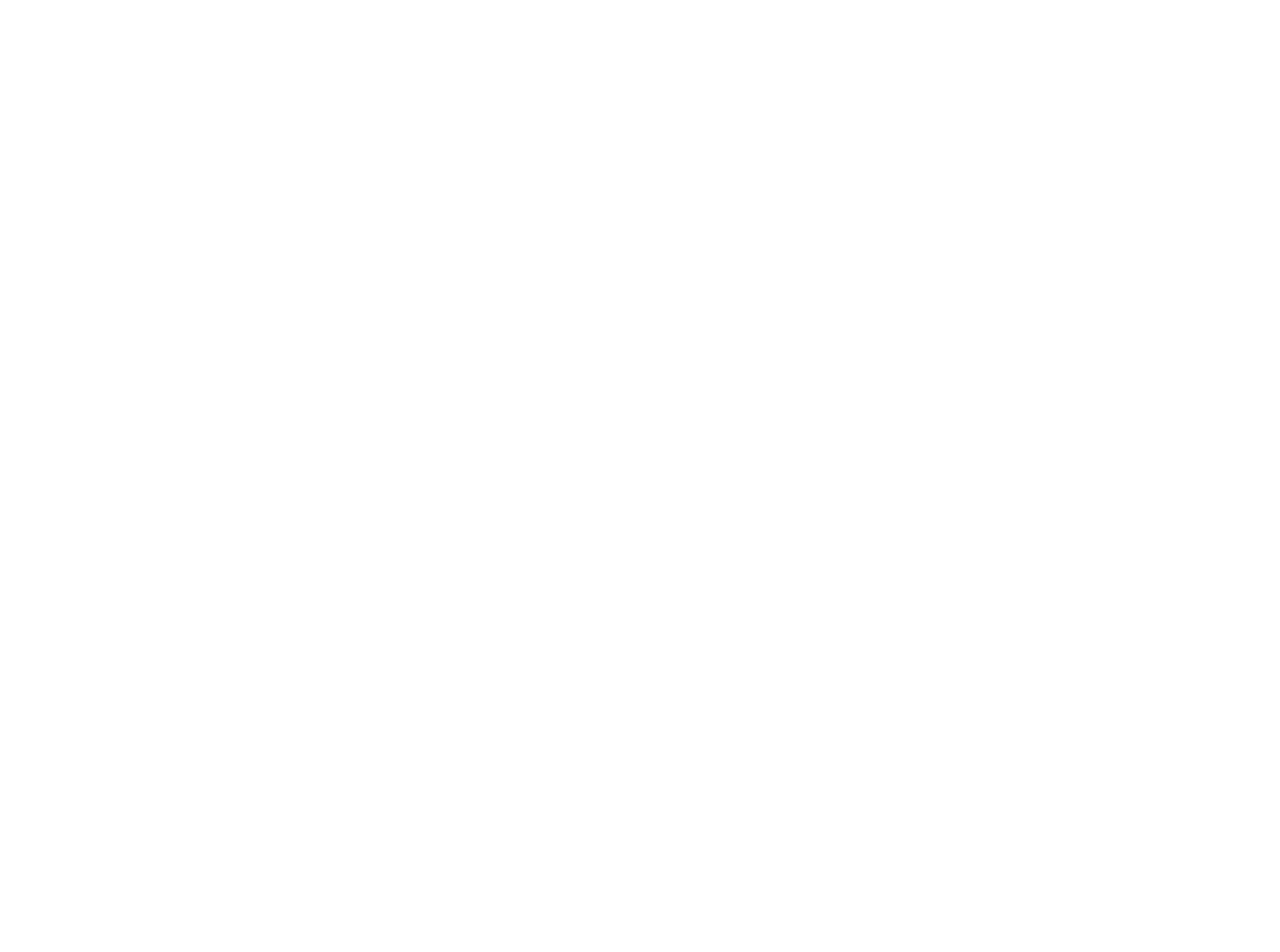
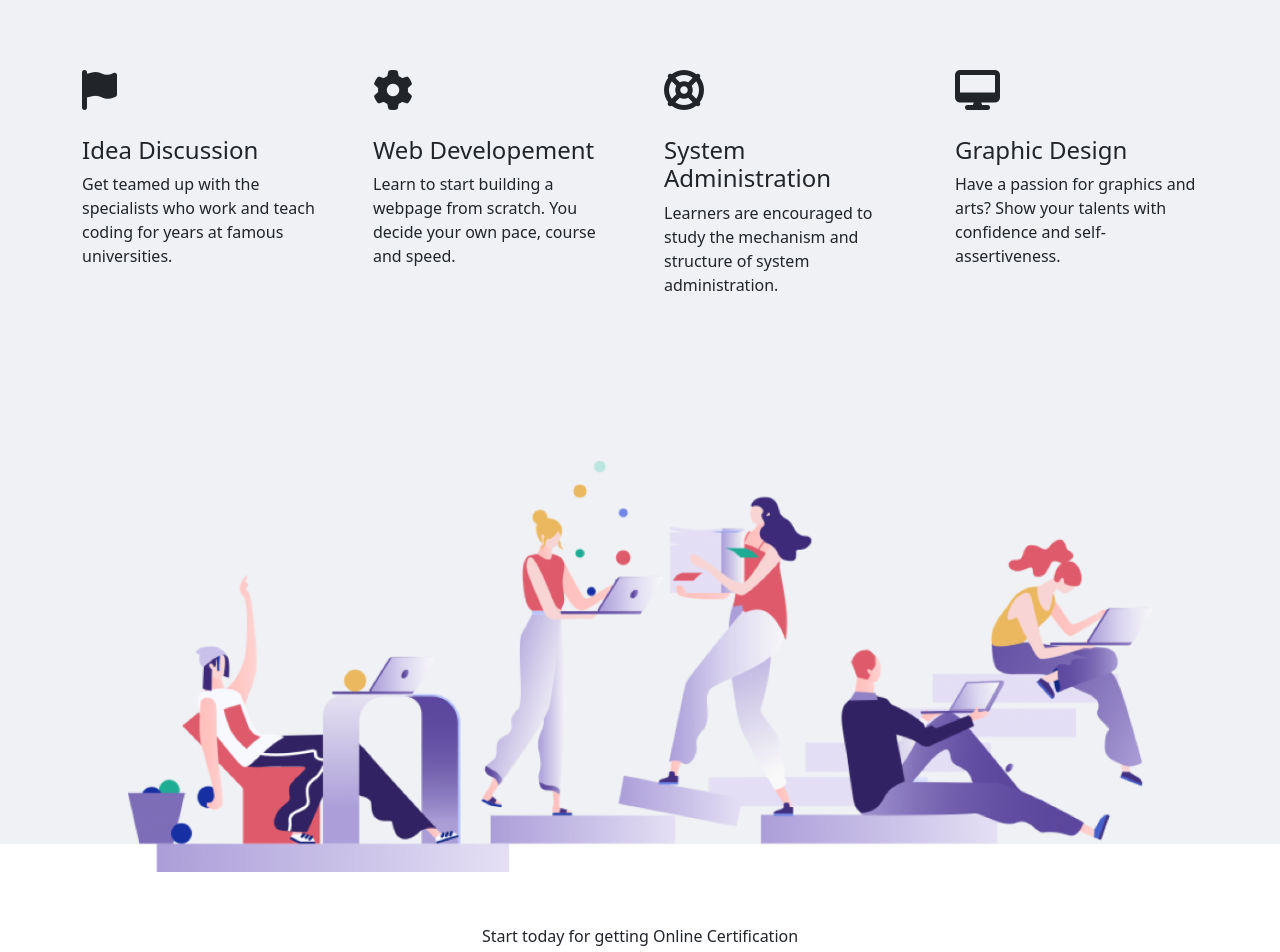
Before and after one commit to iaio998/proj-html-vuejs, a Vue app: page / in a window 1280 px wide. Shown: the part 4680-5632 px from the top of the page. Before the commit the page ends 4538 px from the top, so only its background shows below. Built offline with nearby package versions, Linux system fonts and the light colour scheme.

Commit message:
Added get started section

```diff
--- a/src/components/main/MainComponent.vue
+++ b/src/components/main/MainComponent.vue
@@ -4,6 +4,8 @@
     <MainSecondSection />
     <MainThirdSection />
     <MainFourthSection />
+    <MainFifthSection />
+    <MainGetStarted />
   </main>
 </template>
 
@@ -12,6 +14,8 @@
 import MainSecondSection from "./partials/CoursesSection/MainSecondSection.vue";
 import MainThirdSection from "./partials/ClientsSection/MainThirdSection.vue";
 import MainFourthSection from "./partials/BlogSection/MainFourthSection.vue";
+import MainFifthSection from "./partials/HelpYouSection/MainFifthSection.vue";
+import MainGetStarted from "./partials/GetStartedSection/MainGetStarted.vue";
 export default {
   name: "MainComponent",
   components: {
@@ -19,6 +23,8 @@
     MainSecondSection,
     MainThirdSection,
     MainFourthSection,
+    MainFifthSection,
+    MainGetStarted,
   },
 };
 </script>
--- /dev/null
+++ b/src/components/main/partials/GetStartedSection/MainGetStarted.vue
@@ -0,0 +1,19 @@
+<template>
+  <div>
+    <div class="container text-center py-3 mt-5">
+      <div class="py-3">
+        <p>Start today for getting <span>Online Certification</span></p>
+        <h3>You can be your own guiding star with our help!</h3>
+        <button class="btn btn-primary my-5">Get started now</button>
+      </div>
+    </div>
+  </div>
+</template>
+
+<script>
+export default {
+  name: "MainGetStarted",
+};
+</script>
+
+<style lang="scss" scoped></style>
--- /dev/null
+++ b/src/components/main/partials/HelpYouSection/CardHelpYou.vue
@@ -0,0 +1,24 @@
+<template>
+  <div class="col-3 text-start py-5">
+    <div>
+      <p class="fs-1"><i :class="font"></i></p>
+    </div>
+    <h4>{{ title }}</h4>
+    <p>
+      {{ text }}
+    </p>
+  </div>
+</template>
+
+<script>
+export default {
+  name: "CardHelpYou",
+  props: {
+    font: String,
+    title: String,
+    text: String,
+  },
+};
+</script>
+
+<style lang="scss" scoped></style>
--- a/src/components/main/partials/HelpYouSection/MainFifthSection.vue
+++ b/src/components/main/partials/HelpYouSection/MainFifthSection.vue
@@ -1,11 +1,42 @@
 <template>
-  <div></div>
+  <div class="external">
+    <div class="container text-center py-4">
+      <p>WANNA TRANSFORM YOUR LIFE?</p>
+      <h3>Glad to <span>Help You</span> Learn</h3>
+      <div class="row g-5 py-5">
+        <CardHelpYou
+          v-for="el in store.services"
+          :font="el.fontAwesome"
+          :title="el.title"
+          :text="el.text"
+        />
+      </div>
+      <div class="img-cont">
+        <img src="images/home-6-services-image-1024x411.png" alt="" />
+      </div>
+    </div>
+  </div>
 </template>
 
 <script>
+import CardHelpYou from "./CardHelpYou.vue";
+import { store } from "../../../../data/store";
 export default {
   name: "MainFifthSection",
+  components: { CardHelpYou },
+  data() {
+    return {
+      store,
+    };
+  },
 };
 </script>
 
-<style lang="scss" scoped></style>
+<style lang="scss" scoped>
+.external {
+  background-color: #eff1f4;
+  .img-cont {
+    transform: translate(0, 52px);
+  }
+}
+</style>
--- a/src/data/store.js
+++ b/src/data/store.js
@@ -113,4 +113,30 @@
       logo: "/images/client-logo-colored-06.png",
     },
   ],
+  services: [
+    {
+      serviceId: 1,
+      fontAwesome: "fa-solid fa-flag",
+      title: "Idea Discussion",
+      text: "Get teamed up with the specialists who work and teach coding for years at famous universities.",
+    },
+    {
+      serviceId: 2,
+      fontAwesome: "fa-solid fa-gear",
+      title: "Web Developement",
+      text: "Learn to start building a webpage from scratch. You decide your own pace, course and speed.",
+    },
+    {
+      serviceId: 3,
+      fontAwesome: "fa-solid fa-life-ring",
+      title: "System Administration",
+      text: "Learners are encouraged to study the mechanism and structure of system administration.",
+    },
+    {
+      serviceId: 4,
+      fontAwesome: "fa-solid fa-desktop",
+      title: "Graphic Design",
+      text: "Have a passion for graphics and arts? Show your talents with confidence and self-assertiveness.",
+    },
+  ],
 });
```
